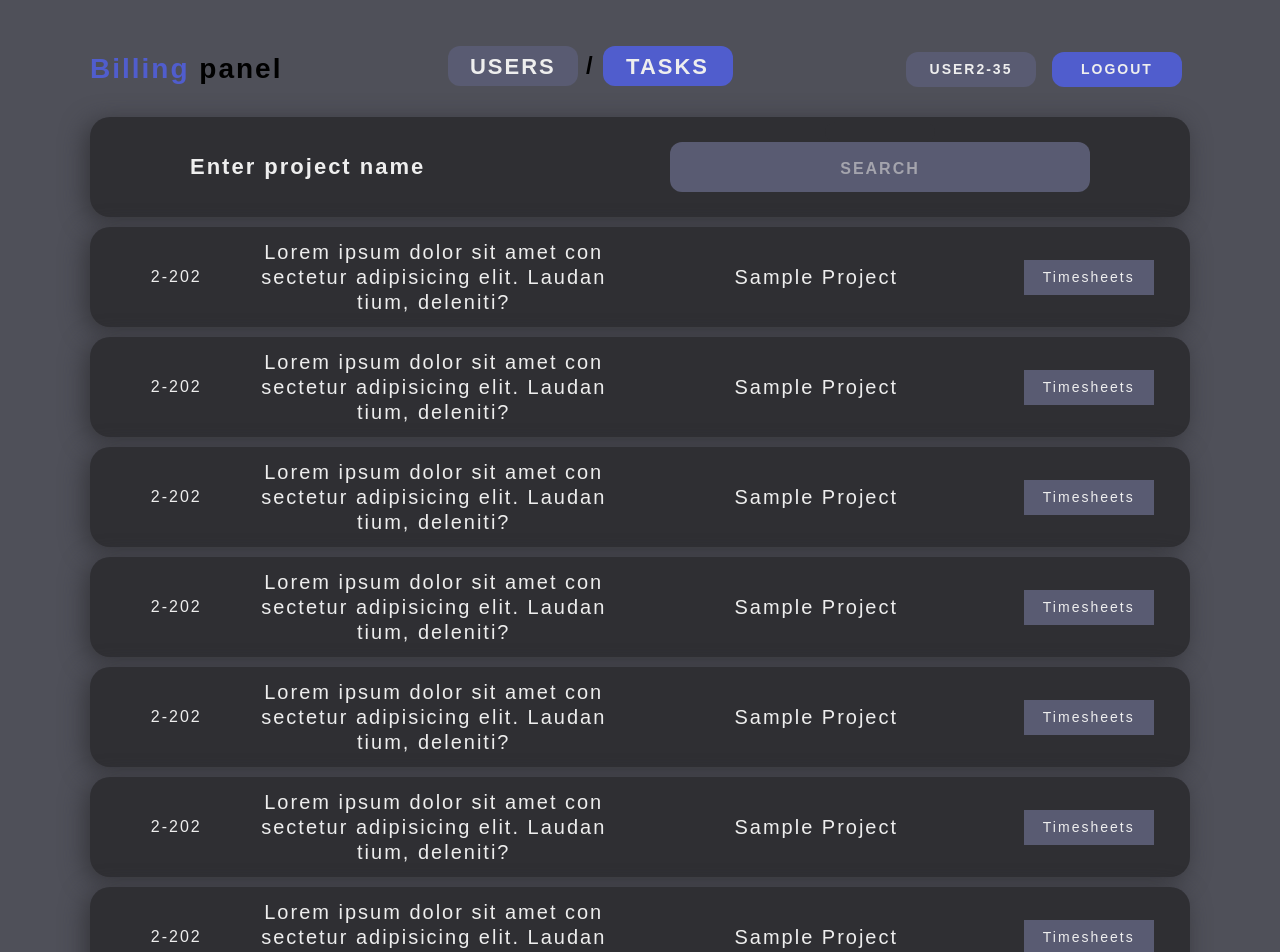
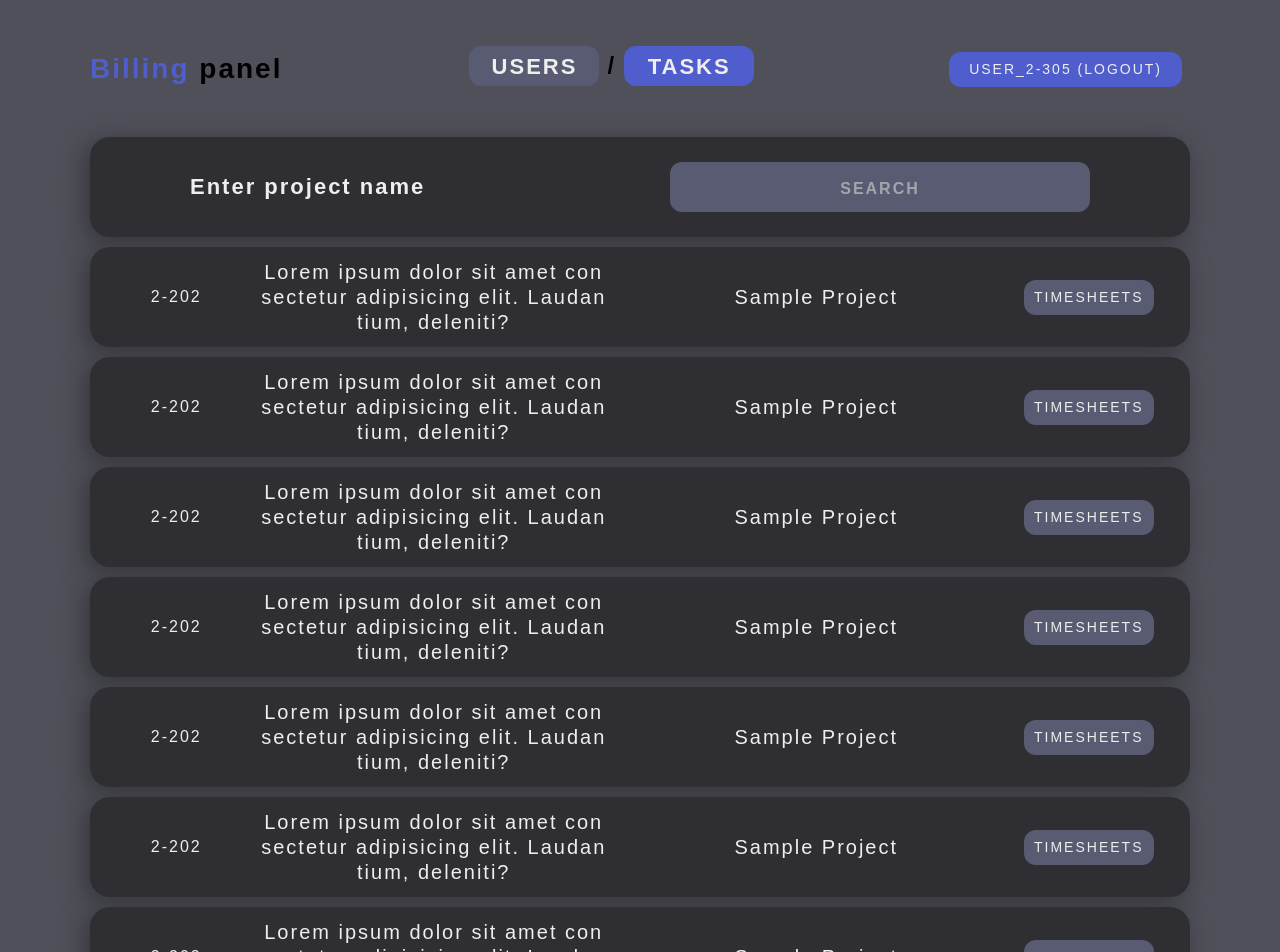
Before and after one commit to Tr1mp/billing-panel, a React (Create React App) app: page /tasks in a window 1280 px wide. Shown: the top 952 px of the page. Built offline with nearby package versions, Linux system fonts and the light colour scheme.

Commit message:
fixed the redirection route from the authorization page

```diff
--- a/src/components/app/App.js
+++ b/src/components/app/App.js
@@ -21,6 +21,7 @@ const App = () => {
             </Helmet>
             <div className="app">
             <AppHeader/>
+                <main>
                     <Routes>
                         <Route path="/" element={<Navigate to="/users" replace/>}/>
                         <Route path="/users" element={<UsersList/>}/>
@@ -31,6 +32,7 @@ const App = () => {
                         <Route path="/tasks/:id" element={<Timesheets/>}/>
 
                     </Routes>
+                </main>
             </div>
        </Router>
     )
--- a/src/components/appHeader/AppHeader.js
+++ b/src/components/appHeader/AppHeader.js
@@ -1,10 +1,11 @@
 import { Link, NavLink, useLocation } from 'react-router-dom';
+import useAuthUser from '../../services/AuthUser';
 
 import './appHeader.scss';
 
 const AppHeader = () => {
     const location = useLocation();
-
+    const {logout} = useAuthUser();
     const activeStyle = {
         marginTop: '-5px',
         textAlign: "center",
@@ -52,18 +53,15 @@ const AppHeader = () => {
             </nav>
             <div className="app__menu">
                 <ul>
-                    <li><Link className='btn btn-secondary small'
-                        to="/users">User2-35</Link></li>
-
-                    <li><Link className='btn btn-primary small'
-                        to="/tasks">Logout</Link></li>
+                    <li><button className='btn btn-primary small long'
+                        onClick={logout}>User_2-305 (Logout)</button></li>
                 </ul>
             </div>
         </>
     )
 
     return (
-        <header className="app__header">
+        <header className="app__header" style={location.pathname !== '/login' ? null : {justifyContent: "center"}}>
             <h1 className="app__title">
             <Link to="/">
                 <span>Billing</span> panel
--- a/src/components/appHeader/appHeader.scss
+++ b/src/components/appHeader/appHeader.scss
@@ -24,7 +24,7 @@
                 margin: 0 8px;
                 a:hover {
                     color: $white;
-                    transform: scale(0.95);
+                    transform: scale(0.90);
                 }
             }
         }
--- a/src/components/authorization/Authorization.js
+++ b/src/components/authorization/Authorization.js
@@ -22,7 +22,6 @@ const Authorization = () => {
             .catch(err => err.message === "401" ?
                 setError("Неправильное имя пользователя или пароль") :
                 setError(`Error ${err.message}`));
-        (isUser() ? navigate('/') : null)();
     }
 
     const authForm = () => {
--- a/src/components/tasksList/TasksList.js
+++ b/src/components/tasksList/TasksList.js
@@ -36,7 +36,7 @@ const TasksList = () => {
                         Sample Project
                     </div>
 
-                    <a href={`#`} className="button-submit small">
+                    <a href={`#`} className="btn btn-primary small">
                         Timesheets
                     </a>
                 </li>
@@ -51,7 +51,7 @@ const TasksList = () => {
                         Sample Project
                     </div>
 
-                    <a href={`#`} className="button-submit small">
+                    <a href={`#`} className="btn btn-primary small">
                         Timesheets
                     </a>
                 </li>
@@ -66,7 +66,7 @@ const TasksList = () => {
                         Sample Project
                     </div>
 
-                    <a href={`#`} className="button-submit small">
+                    <a href={`#`} className="btn btn-primary small">
                         Timesheets
                     </a>
                 </li>
@@ -81,7 +81,7 @@ const TasksList = () => {
                         Sample Project
                     </div>
 
-                    <a href={`#`} className="button-submit small">
+                    <a href={`#`} className="btn btn-primary small">
                         Timesheets
                     </a>
                 </li>
@@ -96,7 +96,7 @@ const TasksList = () => {
                         Sample Project
                     </div>
 
-                    <a href={`#`} className="button-submit small">
+                    <a href={`#`} className="btn btn-primary small">
                         Timesheets
                     </a>
                 </li>
@@ -111,7 +111,7 @@ const TasksList = () => {
                         Sample Project
                     </div>
 
-                    <a href={`#`} className="button-submit small">
+                    <a href={`#`} className="btn btn-primary small">
                         Timesheets
                     </a>
                 </li>
@@ -126,7 +126,7 @@ const TasksList = () => {
                         Sample Project
                     </div>
 
-                    <a href={`#`} className="button-submit small">
+                    <a href={`#`} className="btn btn-primary small">
                         Timesheets
                     </a>
                 </li>
--- a/src/components/timesheets/Timesheets.js
+++ b/src/components/timesheets/Timesheets.js
@@ -3,7 +3,7 @@ import './timesheets.scss';
 const Timesheets = () => {
     return (
         <div className='tasks__list-wrapper'>
-            <button className='button-submit small'>Print PDF</button>
+            <button className='btn btn-primary small'>Print PDF</button>
             <ul>
                 <li className="tasks__list-item">
                     <div className="tasks__list-item-text">
--- a/src/styles/button.scss
+++ b/src/styles/button.scss
@@ -37,3 +37,8 @@
     height: 35px;
     width: 130px;
 }
+
+.long {
+    padding: 10px 20px;
+    width: 100%;
+}
--- a/src/styles/style.scss
+++ b/src/styles/style.scss
@@ -39,6 +39,11 @@ a {
   }
 }
 
+main {
+  margin-top: 50px;
+  position: relative;
+}
+
 .app {
   width: 1100px;
   margin: 0 auto;
```
Lines whose indentation alone changed are shown as unchanged.
